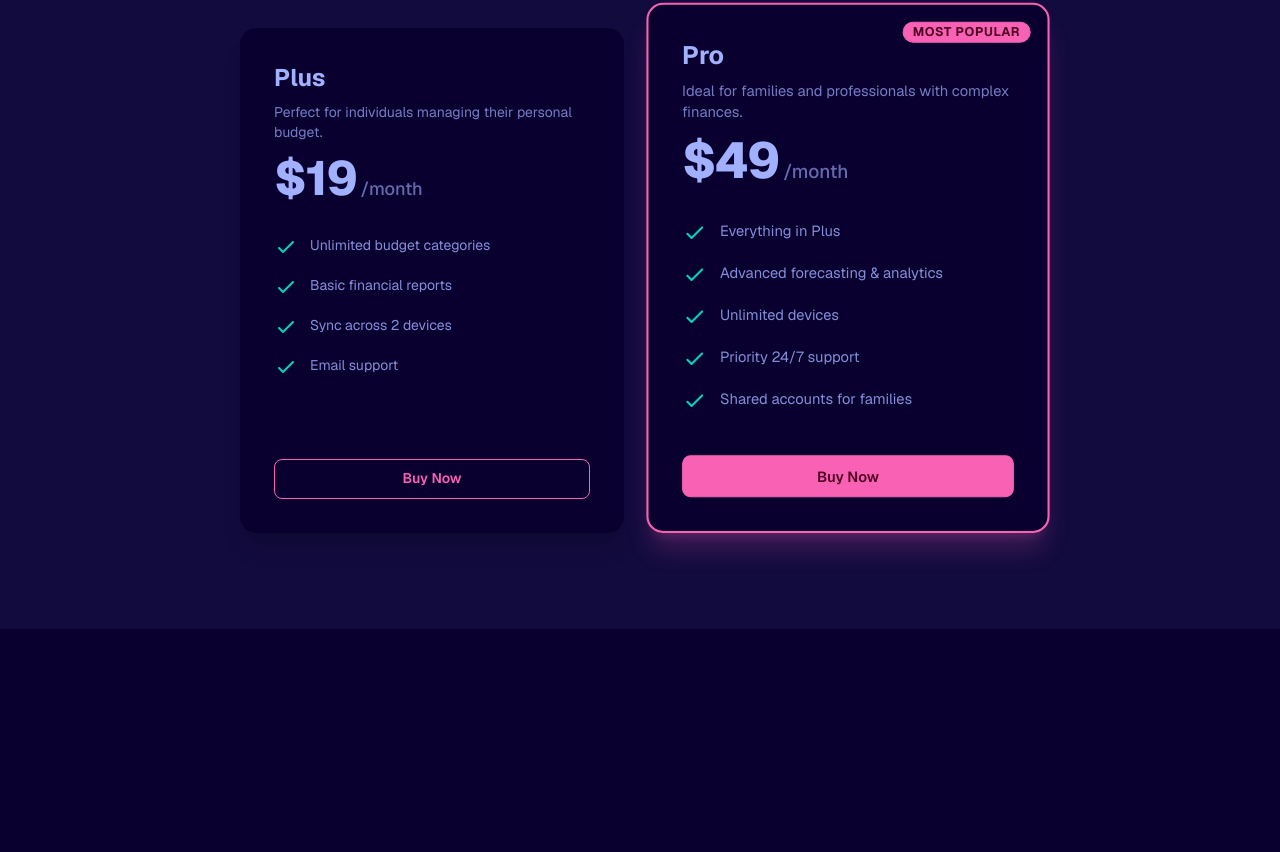
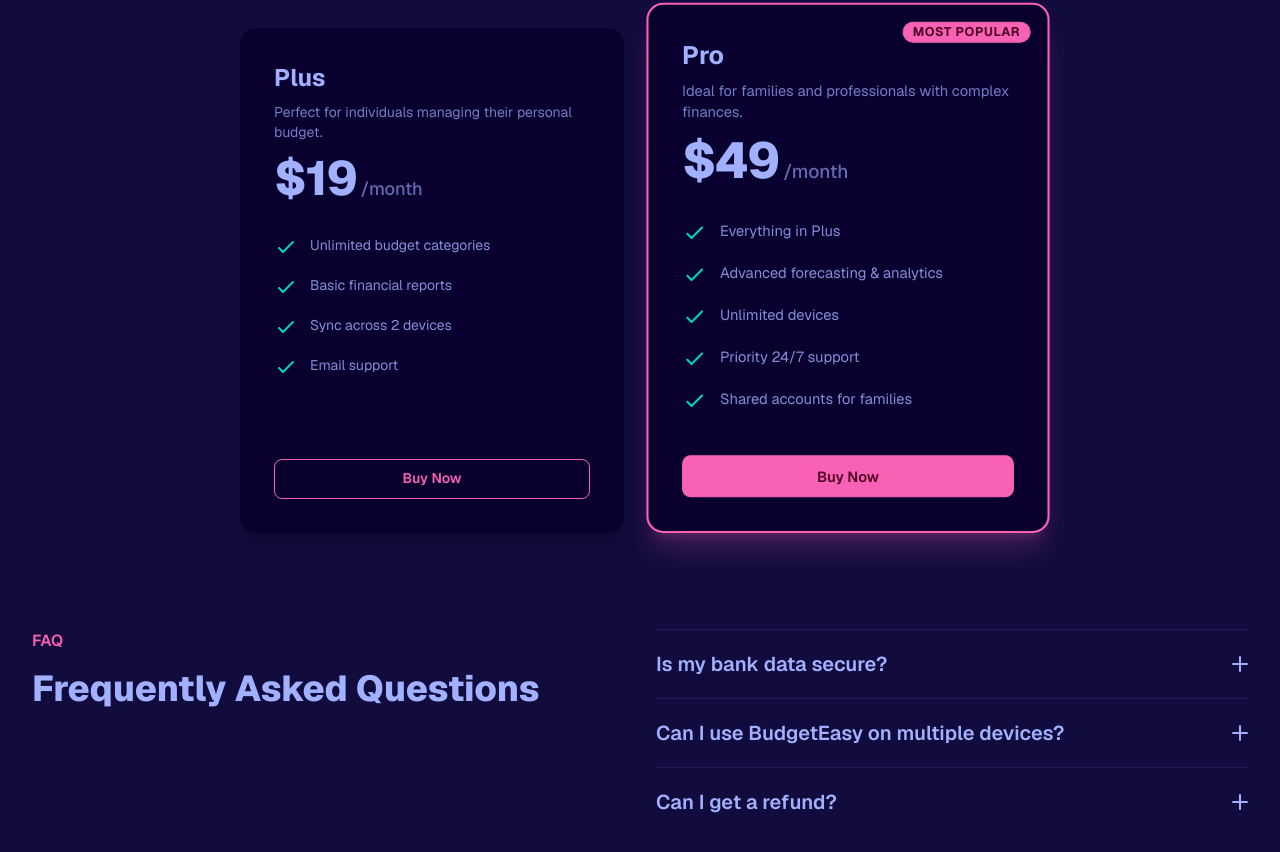
Before and after one commit to Umerrijaz/budgeteasyv1, a Next.js app: page / in a window 1280 px wide. Shown: the part 2581-3433 px from the top of the page. Before the commit the page ends 3210 px from the top, so only its background shows below. Built offline with nearby package versions, Linux system fonts and the light colour scheme.

Commit message:
FAQ section added

```diff
--- a/app/page.tsx
+++ b/app/page.tsx
@@ -3,6 +3,7 @@ import Hero from "@/components/Hero";
 import Problem from "@/components/Problem";
 import FeaturesAccordion from "@/components/FeaturesAccordion";
 import Pricing from "@/components/Pricing";
+import FAQ from "@/components/FAQ";
 import config from "@/config";
 
 export default function Home() {
@@ -14,6 +15,7 @@ export default function Home() {
         <Problem {...config.problem} />
         <FeaturesAccordion {...config.features} />
         <Pricing tiers={config.pricing} />
+        <FAQ {...config.faqs} />
       </main>
     </>
   );
--- /dev/null
+++ b/components/FAQ.tsx
@@ -0,0 +1,101 @@
+"use client";
+
+import { useRef, useState } from "react";
+import type { ReactNode } from "react";
+
+// --- TypeScript Contracts (Pillar 4) ---
+export interface FAQItemData {
+  id: string; // Strictly enforcing unique IDs over fragile index keys
+  question: string;
+  answer: ReactNode;
+}
+
+export interface FAQProps {
+  title?: string;
+  subtitle?: string;
+  items: FAQItemData[];
+}
+
+// --- Sub-components (Pillar 2: One Job Each) ---
+const FaqItem = ({ item }: { item: FAQItemData }) => {
+  const accordion = useRef<HTMLDivElement>(null);
+  const [isOpen, setIsOpen] = useState(false);
+
+  return (
+    <li>
+      <button
+        className="relative flex gap-2 items-center w-full py-5 text-lg font-semibold text-left border-t md:text-xl border-base-content/10"
+        onClick={(e) => {
+          e.preventDefault();
+          setIsOpen(!isOpen);
+        }}
+        aria-expanded={isOpen}
+      >
+        <span
+          className={`flex-1 text-base-content ${isOpen ? "text-primary" : ""}`}
+        >
+          {item.question}
+        </span>
+        <svg
+          className={`flex-shrink-0 w-4 h-4 ml-auto fill-current`}
+          viewBox="0 0 16 16"
+          xmlns="http://www.w3.org/2000/svg"
+        >
+          <rect
+            y="7"
+            width="16"
+            height="2"
+            rx="1"
+            className={`transform origin-center transition duration-200 ease-out ${
+              isOpen ? "rotate-180" : ""
+            }`}
+          />
+          <rect
+            y="7"
+            width="16"
+            height="2"
+            rx="1"
+            className={`transform origin-center rotate-90 transition duration-200 ease-out ${
+              isOpen ? "rotate-180 hidden" : ""
+            }`}
+          />
+        </svg>
+      </button>
+
+      <div
+        ref={accordion}
+        className={`transition-all duration-300 ease-in-out opacity-80 overflow-hidden`}
+        style={
+          isOpen
+            ? { maxHeight: accordion.current?.scrollHeight ?? "none", opacity: 1 }
+            : { maxHeight: 0, opacity: 0 }
+        }
+      >
+        <div className="pb-5 leading-relaxed text-lg text-base-content/80">{item.answer}</div>
+      </div>
+    </li>
+  );
+};
+
+// --- Main Export (Pillar 3: Data flows DOWN via props) ---
+export default function FAQ({ title = "Frequently Asked Questions", subtitle = "FAQ", items }: FAQProps) {
+  return (
+    <section className="bg-base-200" id="faq">
+      <div className="pt-12 pb-24 px-8 max-w-7xl mx-auto flex flex-col md:flex-row gap-4 md:gap-8">
+        <div className="flex flex-col text-left basis-1/2">
+          <p className="inline-block font-semibold text-primary mb-4">{subtitle}</p>
+          <p className="sm:text-4xl text-3xl font-extrabold text-base-content">
+            {title}
+          </p>
+        </div>
+
+        <ul className="basis-1/2">
+          {items.map((item) => (
+            // Using our robust ID key instead of the fragile index 'i'
+            <FaqItem key={item.id} item={item} />
+          ))}
+        </ul>
+      </div>
+    </section>
+  );
+}
--- a/components/Pricing.tsx
+++ b/components/Pricing.tsx
@@ -16,7 +16,7 @@ export interface PricingProps {
 
 export default function Pricing({ tiers }: PricingProps) {
   return (
-    <section className="py-24 bg-base-200" id="pricing">
+    <section className="pt-24 pb-12 bg-base-200" id="pricing">
       <div className="max-w-7xl mx-auto px-8">
         <div className="text-center mb-16">
           <h2 className="text-4xl md:text-5xl font-extrabold tracking-tight text-base-content mb-4">
--- a/config.tsx
+++ b/config.tsx
@@ -1,12 +1,14 @@
 import { PricingTier } from "@/components/Pricing";
 import { ProblemProps } from "@/components/Problem";
 import { FeaturesAccordionProps } from "@/components/FeaturesAccordion";
+import { FAQProps } from "@/components/FAQ";
 
 interface ConfigProps {
   appName: string;
   problem: ProblemProps;
   features: FeaturesAccordionProps;
   pricing: PricingTier[];
+  faqs: FAQProps;
 }
 
 const config: ConfigProps = {
@@ -100,6 +102,39 @@ const config: ConfigProps = {
       isPopular: true,
     },
   ],
+  faqs: {
+    title: "Frequently Asked Questions",
+    subtitle: "FAQ",
+    items: [
+      {
+        id: "security",
+        question: "Is my bank data secure?",
+        answer: (
+          <p>
+            Yes. We use Plaid to connect to your bank accounts with bank-level 256-bit encryption. We never store your login credentials, and we have read-only access to your transactions.
+          </p>
+        ),
+      },
+      {
+        id: "devices",
+        question: "Can I use BudgetEasy on multiple devices?",
+        answer: (
+          <p>
+            Absolutely! BudgetEasy syncs seamlessly across your phone, tablet, and computer in real-time.
+          </p>
+        ),
+      },
+      {
+        id: "refund",
+        question: "Can I get a refund?",
+        answer: (
+          <p>
+            Yes! If you aren't satisfied, you can request a full refund within 7 days of your purchase. Just reach out to us by email.
+          </p>
+        ),
+      },
+    ],
+  },
 };
 
 export default config;
```
